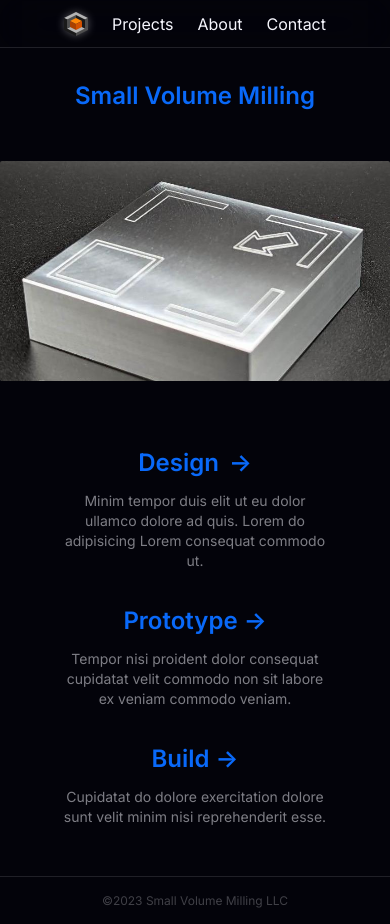
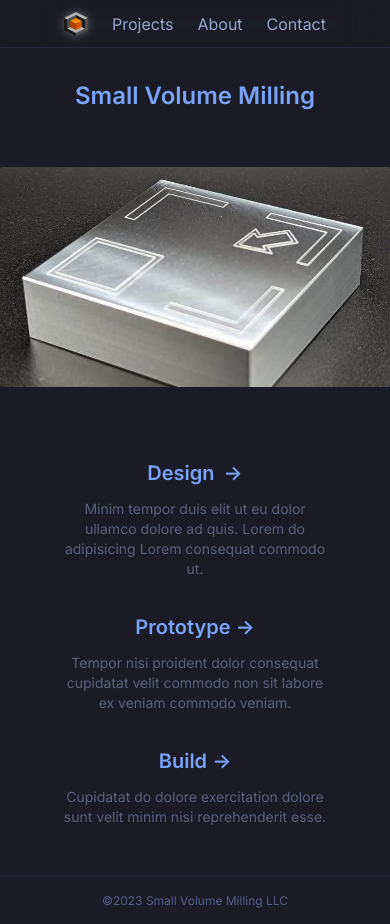
Before and after one commit to halfrice/small-volume-milling, a Next.js app: page / in a window 390 px wide. Built offline with nearby package versions, Linux system fonts and the light colour scheme.

Commit message:
Modify app theme colors

```diff
--- a/app/components/footer.tsx
+++ b/app/components/footer.tsx
@@ -1,8 +1,8 @@
 const Footer = () => {
   return (
     <footer className="flex flex-col items-center justify-between mt-8 w-full h-12">
-      <div className="flex items-start justify-center lg:justify-start max-w-5xl w-full h-full text-md border-t border-[--dark-gray]">
-        <div className="flex items-center h-full text-xs lg:text-sm text-[--gray]">
+      <div className="flex items-start justify-center lg:justify-start max-w-5xl w-full h-full text-md border-t border-[--storm]">
+        <div className="flex items-center h-full text-xs lg:text-sm text-[--comments]">
           ©{new Date().getFullYear()} Small Volume Milling LLC
         </div>
       </div>
--- a/app/components/navbar.tsx
+++ b/app/components/navbar.tsx
@@ -19,7 +19,7 @@
 const Navbar = () => {
   return (
     <nav className="fixed top-0 left-0 flex flex-col items-center justify-between w-full h-12 backdrop-blur-xl backdrop-saturate-180 z-100">
-      <div className="flex items-start justify-center lg:justify-start max-w-5xl w-full h-full text-md border-b border-[--dark-gray]">
+      <div className="flex items-start justify-center lg:justify-start max-w-5xl w-full h-full text-md lg:text-md border-b border-[--storm]">
         <div className="flex items-center space-x-6 h-full">
           <Link href="/" className="">
             <Image
--- a/app/globals.css
+++ b/app/globals.css
@@ -3,35 +3,70 @@
 @tailwind utilities;
 
 :root {
+  --night: #1a1b26;
+  --storm: #24283b;
+  --terminal-black: #414868;
+  --comments: #565f89;
+  --text: #9aa5ce;
+  --foreground: #a9b1d6;
+  --vars: #c0caf5;
+  --params: #cfc9c2;
+  --purple: #bb9af7;
+  --blue: #7aa2f7;
+  --aqua: #7dcfff;
+  --seal-blue: #2ac3de;
+  --light-bleen: #b4f9f8;
+  --bleen: #73daca;
+  --green: #9ece6a;
+  --light-orange: #e0af68;
+  --orange: #ff9e64;
+  --red: #f7768e;
+
+  /* --light: #d5d6db; */
+  /* --comments: #9699a3; */
+  /* --black: #0f0f14; */
+  /* --gold: #634f30; */
+  /* --text: #565a6e; */
+  /* --vars: #343b58; */
+  /* --purple: #5a4a78; */
+  /* --blue: #34548a; */
+  /* --dark-seal: #0f4b6e; */
+  /* --seal: #166775; */
+  /* --green: #33635c; */
+  /* --olive: #485e30; */
+  /* --orange: #8f5e15; */
+  /* --dark-orange: #965027; */
+  /* --red: #8c4351; */
+
   --dark: #03030a;
-  --darker-gray: #16161d;
-  --dark-gray: #202027;
-  --gray: #404047;
-  --light-gray: #606067;
-  --lighter-gray: #f0f0f7;
-  --light: #f6f6fd;
-  --red: #ff0064;
-  --dark-pink: #ff1d96;
-  --pink: #ff82ff;
-  --peach: #ff6573;
-  --orange: #ff8807;
-  --yellow: #eeff00;
-  --green: #00ff00;
-  --light-green: #9ffcbb;
+  /* --darker-gray: #16161d; */
+  /* --dark-gray: #202027; */
+  /* --gray: #404047; */
+  /* --light-gray: #606067; */
+  /* --lighter-gray: #f0f0f7; */
+  /* --red: #ff0064; */
+  /* --light: #f6f6fd; */
+  /* --dark-pink: #ff1d96; */
+  /* --pink: #ff82ff; */
+  /* --peach: #ff6573; */
+  /* --orange: #ff8807; */
+  /* --yellow: #eeff00; */
+  /* --green: #00ff00; */
+  /* --light-green: #9ffcbb; */
   --dark-blue: #0969f9;
-  --blue: #168eff;
-  --light-blue: #00e0ff;
-  --aqua: #00ffe5;
-  --dark-purple: #9a2dff;
-  --purple: #ef1fff;
+  /* --blue: #168eff; */
+  /* --light-blue: #00e0ff; */
+  /* --aqua: #00ffe5; */
+  /* --dark-purple: #9a2dff; */
+  /* --purple: #ef1fff; */
 }
 
 body {
   margin: 0;
   padding: 0;
   font-size: 16px;
-  background-color: var(--dark);
-  color: var(--light);
+  background-color: var(--night);
+  color: var(--text);
 }
 
 h1,
@@ -39,6 +74,6 @@
 h3,
 h4,
 h5 {
-  color: var(--dark-blue);
+  color: var(--blue);
   font-weight: 600;
 }
--- a/app/page.tsx
+++ b/app/page.tsx
@@ -10,7 +10,7 @@
           target="_blank"
           rel="noopener noreferrer"
         >
-          <h1 className="text-2xl lg:text-3xl text-[--dark-blue]">
+          <h1 className="text-2xl lg:text-3xl text-[--blue]">
             Small Volume Milling
           </h1>
         </a>
@@ -30,9 +30,9 @@
           priority
         />
       </div> */}
-      <div className="flex place-items-center relative mt-8 px-0 max-w-5xl aspect-video overflow-hidden rounded-sm z-[-1]">
+      <div className="flex place-items-center relative mt-0 lg:mt-8 px-0 max-w-5xl aspect-video overflow-hidden rounded-sm z-[-1]">
         <Image
-          className="-translate-y-6 lg:-translate-y-20"
+          className="-translate-y-8 lg:-translate-y-20"
           src="/bg.jpg"
           alt="SVM Background"
           width={1024}
@@ -41,14 +41,14 @@
         />
       </div>
 
-      <div className="grid lg:grid-cols-3 text-center lg:text-left lg:max-w-5xl lg:w-full mt-8">
+      <div className="grid lg:grid-cols-3 text-center lg:text-left lg:max-w-5xl lg:w-full mt-0 lg:mt-8">
         <a
           href=""
           className="group rounded-lg border border-transparent px-4 py-4 transition-colors hover:border-gray-300 hover:bg-gray-100 hover:dark:border-neutral-700 hover:dark:bg-neutral-800/30"
           target="_blank"
           rel="noopener noreferrer"
         >
-          <h2 className="mb-3 text-2xl font-semibold">
+          <h2 className="mb-3 text-xl lg:text-2xl">
             Design{" "}
             <span className="inline-block pl-1 transition-transform group-hover:translate-x-1 motion-reduce:transform-none">
               -&gt;
@@ -66,7 +66,7 @@
           target="_blank"
           rel="noopener noreferrer"
         >
-          <h2 className="mb-3 text-2xl font-semibold">
+          <h2 className="mb-3 text-xl lg:text-2xl">
             Prototype{" "}
             <span className="inline-block transition-transform group-hover:translate-x-1 motion-reduce:transform-none">
               -&gt;
@@ -84,7 +84,7 @@
           target="_blank"
           rel="noopener noreferrer"
         >
-          <h2 className="mb-3 text-2xl">
+          <h2 className="mb-3 text-xl lg:text-2xl">
             Build{" "}
             <span className="inline-block transition-transform group-hover:translate-x-1 motion-reduce:transform-none">
               -&gt;
```
